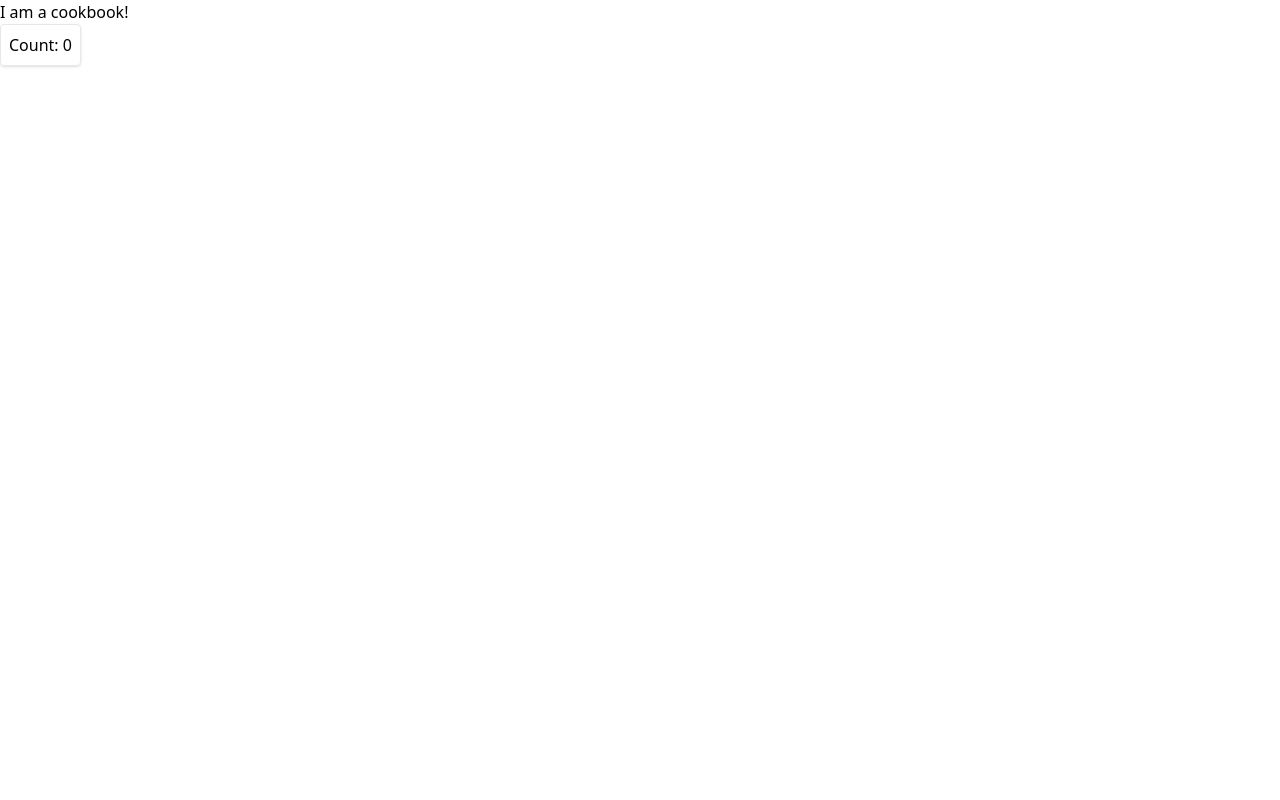
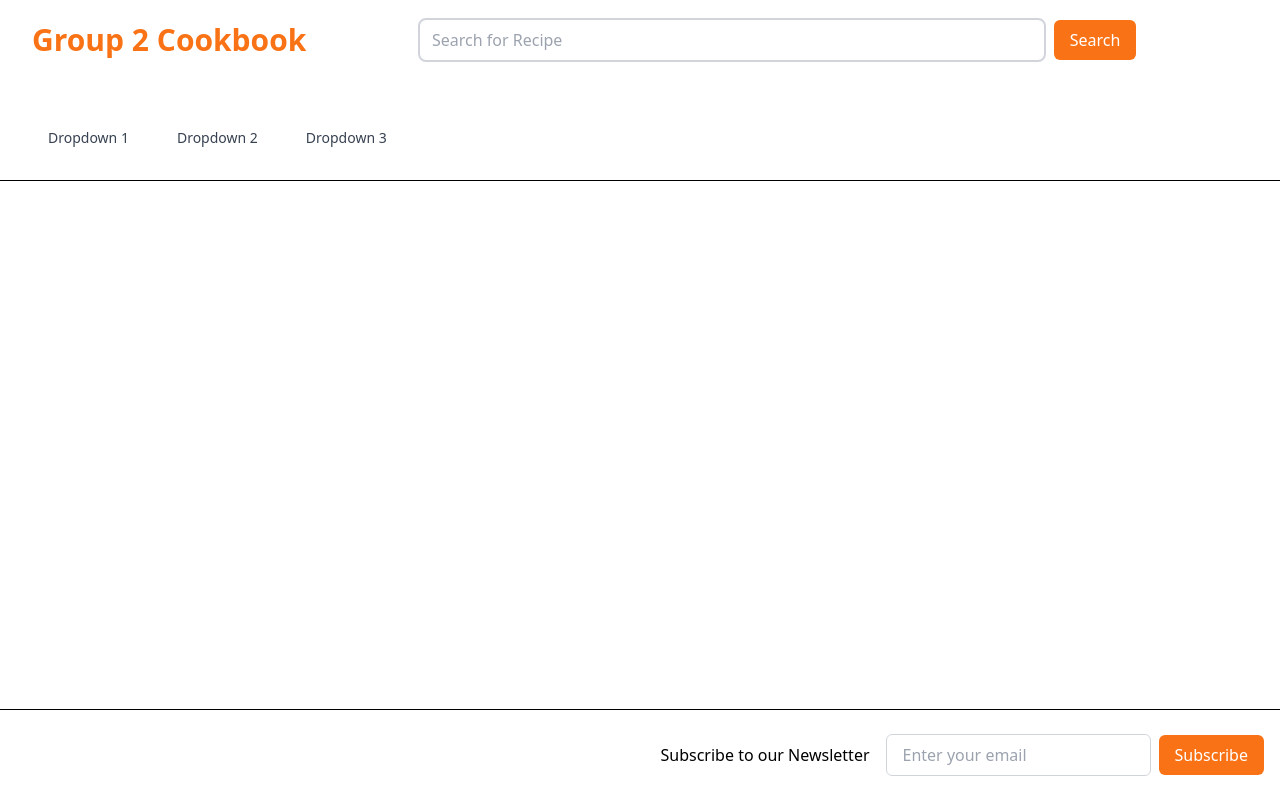
Before and after one commit to Zjotjawik/Group2_Cookbook_Contentful, a React (Vite) app: page / in a window 1280 px wide. Built offline with nearby package versions, Linux system fonts and the light colour scheme.

Commit message:
Basic Header and Footer components added

```diff
--- a/src/App.jsx
+++ b/src/App.jsx
@@ -1,14 +1,15 @@
 import { useState } from "react";
+import Header from './Header'
+import Footer from "./Footer";
+
 function App() {
   const [count, setCount] = useState(0);
 
   return (
     <>
       <div className="container m-auto">
-        <p>I am a cookbook!</p>
-        <button onClick={() => setCount((c) => c + 1)} className="border rounded shadow p-2 hover:bg-slate-200">
-          Count: {count}
-        </button>
+        <Header />
+        <Footer />
       </div>
     </>
   );
--- /dev/null
+++ b/src/Footer.jsx
@@ -0,0 +1,43 @@
+import React from "react";
+
+const Footer = () => {
+  return (
+    <footer className="bg-neutral border-t border-black fixed bottom-0 w-full">
+      <div className="max-w-screen-xl mx-auto py-6 px-4 flex justify-between">
+        <div className="flex items-center space-x-4">
+          {/* Add your social media icons here */}
+          <a href="#" className="text-gray-500 hover:text-orange-500">
+            <svg
+              className="w-6 h-6"
+              fill="none"
+              stroke="currentColor"
+              viewBox="0 0 24 24"
+              xmlns="http://www.w3.org/2000/svg"
+            >
+              {/* Insert your social media icon here */}
+            </svg>
+          </a>
+          {/* Add more social media icons */}
+        </div>
+        <div className="flex items-center">
+          <div className="px-4 py-2">Subscribe to our Newsletter</div>
+          <form>
+            <input
+              type="email"
+              placeholder="Enter your email"
+              className="px-4 py-2 rounded-md border border-gray-300 focus:outline-none focus:ring focus:ring-blue-500"
+            />
+            <button
+              type="submit"
+              className="bg-orange-500 text-white px-4 py-2 rounded-md ml-2"
+            >
+              Subscribe
+            </button>
+          </form>
+        </div>
+      </div>
+    </footer>
+  );
+};
+
+export default Footer;
--- /dev/null
+++ b/src/Header.jsx
@@ -0,0 +1,125 @@
+import React from "react";
+import { useState } from "react";
+
+const Header = () => {
+  const [isDropdown1Open, setIsDropdown1Open] = useState(false);
+  const [isDropdown2Open, setIsDropdown2Open] = useState(false);
+  const [isDropdown3Open, setIsDropdown3Open] = useState(false);
+
+  return (
+    <header className="bg-white border-b border-black">
+      <div className="max-w-7xl mx-auto px-4 sm:px-6 lg:px-8">
+        <div className="flex items-center justify-between h-20">
+          <div className="flex items-center">
+            <span className="text-3xl font-bold text-orange-500">Group 2 Cookbook</span>
+          </div>
+          <div className="flex items-center justify-center flex-grow">
+            <input
+              type="text"
+              className="w-2/3 px-3 py-2 rounded-lg border-2 border-gray-300 focus:outline-none focus:ring-2 focus:ring-blue-500 focus:border-transparent"
+              placeholder="Search for Recipe"
+            />
+            <button className="bg-orange-500 text-white px-4 py-2 rounded-md ml-2">Search</button>
+          </div>
+        </div>
+
+        <div className="flex justify-start">
+          <div className="mt-4 space-x-4">
+            <div className="relative inline-block text-left">
+            <div>
+
+            </div>
+              <div>
+                <button className="inline-flex justify-center w-full px-4 py-2 text-sm font-medium text-gray-700 bg-transparent border-gray-300 rounded-md hover:bg-gray-200 focus:outline-none ">
+                  Dropdown 1
+                </button>
+              </div>
+              <div className="hidden origin-top-left absolute left-0 mt-2 w-56 rounded-md shadow-lg bg-white ring-1 ring-black ring-opacity-5">
+                <div className="py-1">
+                  <a
+                    href="#"
+                    className="block px-4 py-2 text-sm text-gray-700 hover:bg-gray-100"
+                  >
+                    Item 1
+                  </a>
+                  <a
+                    href="#"
+                    className="block px-4 py-2 text-sm text-gray-700 hover:bg-gray-100"
+                  >
+                    Item 2
+                  </a>
+                  <a
+                    href="#"
+                    className="block px-4 py-2 text-sm text-gray-700 hover:bg-gray-100"
+                  >
+                    Item 3
+                  </a>
+                </div>
+              </div>
+            </div>
+            <div className="relative inline-block text-left">
+              <div className="py-6">
+                <button className="inline-flex justify-center w-full px-4 py-2 text-sm font-medium text-gray-700 bg-transparent border-gray-300 rounded-md hover:bg-gray-200 focus:outline-none">
+                  Dropdown 2
+                </button>
+              </div>
+              <div className="hidden origin-top-left absolute left-0 mt-2 w-56 rounded-md shadow-lg bg-white ring-1 ring-black ring-opacity-5">
+                <div className="py-1">
+                  <a
+                    href="#"
+                    className="block px-4 py-2 text-sm text-gray-700 hover:bg-gray-100"
+                  >
+                    Item 1
+                  </a>
+                  <a
+                    href="#"
+                    className="block px-4 py-2 text-sm text-gray-700 hover:bg-gray-100"
+                  >
+                    Item 2
+                  </a>
+                  <a
+                    href="#"
+                    className="block px-4 py-2 text-sm text-gray-700 hover:bg-gray-100"
+                  >
+                    Item 3
+                  </a>
+                </div>
+              </div>
+            </div>
+            <div className="relative inline-block text-left">
+              <div>
+                <button className="inline-flex justify-center w-full px-4 py-2 text-sm font-medium text-gray-700 bg-transparent border-gray-300 rounded-md hover:bg-gray-200 focus:outline-none">
+                  Dropdown 3
+                </button>
+                <div className="hidden origin-top-left absolute left-0 mt-2 w-56 rounded-md shadow-lg bg-white ring-1 ring-black ring-opacity-5">
+                  <div className="py-1">
+                    <a
+                      href="#"
+                      className="block px-4 py-2 text-sm text-gray-700 hover:bg-gray-100"
+                    >
+                      Item 1
+                    </a>
+                    <a
+                      href="#"
+                      className="block px-4 py-2 text-sm text-gray-700 hover:bg-gray-100"
+                    >
+                      Item 2
+                    </a>
+                    <a
+                      href="#"
+                      className="block px-4 py-2 text-sm text-gray-700 hover:bg-gray-100"
+                    >
+                      Item 3
+                    </a>
+                  </div>
+                </div>
+              </div>
+            </div>
+          </div>
+        </div>
+      </div>
+    </header>
+  );
+};
+
+export default Header;
```
